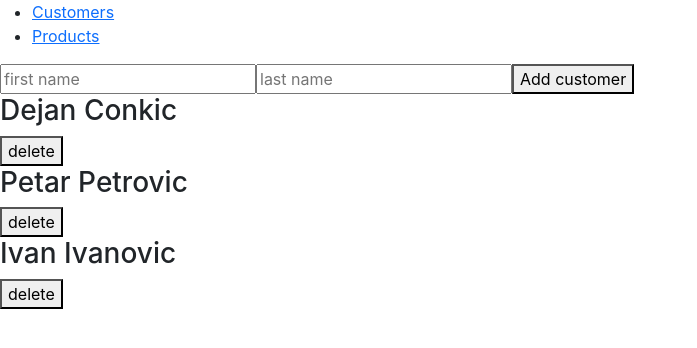
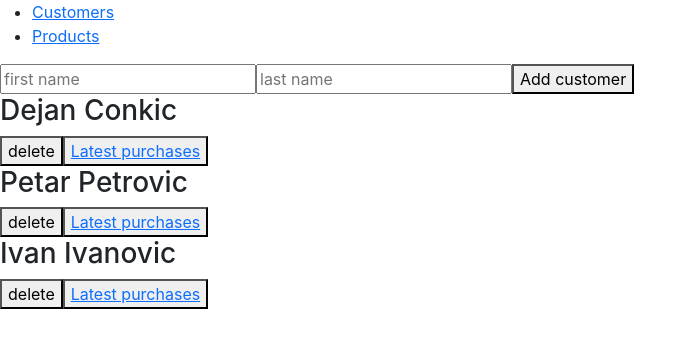
Before and after one commit to conkicdejan/store-app, a React (Create React App) app: page /customers in a window 1280 px wide. Shown: the top 348 px of the page, without its empty margins (0-697 px from the left). Built offline with nearby package versions, Linux system fonts and the light colour scheme.

Commit message:
Zadatak 4

```diff
--- a/src/components/Customer.jsx
+++ b/src/components/Customer.jsx
@@ -1,10 +1,15 @@
 import React from "react";
+import { Link, useRouteMatch } from "react-router-dom";
 
 export default function Customer({ id, fullname, remove }) {
+  let match = useRouteMatch();
   return (
     <div>
       <h3>{fullname}</h3>
       <button onClick={() => remove(id)}>delete</button>
+      <button>
+        <Link to={`${match.path}/${id}`}>Latest purchases</Link>
+      </button>
     </div>
   );
 }
--- /dev/null
+++ b/src/components/LatestPurchases.jsx
@@ -0,0 +1,20 @@
+import React from "react";
+import { useParams } from "react-router-dom";
+import CustomerService from "../services/CustomerService";
+
+export default function LatestPurchases() {
+  let { customerId } = useParams();
+  const customer = CustomerService.getById(+customerId);
+  const { firstName, lastName, latestPurchases } = customer;
+
+  return (
+    <div>
+      <h3>{firstName} {lastName}</h3>
+      <ul>
+        {latestPurchases.map((itemId) => (
+          <li key={itemId}>{itemId}</li>
+        ))}
+      </ul>
+    </div>
+  );
+}
--- a/src/pages/AppCustomers.jsx
+++ b/src/pages/AppCustomers.jsx
@@ -1,11 +1,14 @@
 import React, { useState } from "react";
 import CustomerService from "../services/CustomerService";
 import Customer from "./../components/Customer";
+import { Switch, Route, useRouteMatch, Link } from "react-router-dom";
+import LatestPurchases from "../components/LatestPurchases";
 
 export default function AppCustomers() {
   const [customers, setCustomers] = useState(CustomerService.getAll());
   const [firstName, setFirstName] = useState("");
   const [lastName, setLastName] = useState("");
+  let match = useRouteMatch();
 
   const fullname = (customer) => `${customer.firstName} ${customer.lastName}`;
 
@@ -25,6 +28,8 @@ export default function AppCustomers() {
 
   return (
     <div>
+      <Switch>
+        <Route exact path="/customers">
           <form onSubmit={addCustomer}>
             <input
               type="text"
@@ -50,6 +55,11 @@ export default function AppCustomers() {
                 />
             ))}
           </div>
+        </Route>
+        <Route path={`${match.path}/:customerId`}>
+          <LatestPurchases />
+        </Route>
+      </Switch>
     </div>
   );
 }
--- a/src/services/CustomerService.jsx
+++ b/src/services/CustomerService.jsx
@@ -1,14 +1,18 @@
 class CustomerService {
   constructor() {
     this.customers = [
-      { id: 1, firstName: "Dejan", lastName: "Conkic" },
-      { id: 2, firstName: "Petar", lastName: "Petrovic" },
-      { id: 3, firstName: "Ivan", lastName: "Ivanovic" },
+      { id: 1, firstName: "Dejan", lastName: "Conkic", latestPurchases: [1, 2, 3, 4] },
+      { id: 2, firstName: "Petar", lastName: "Petrovic", latestPurchases: [1, 3]  },
+      { id: 3, firstName: "Ivan", lastName: "Ivanovic", latestPurchases: []  },
     ];
   }
 
   getAll() {
     return this.customers;
+  }
+
+  getById(id) {
+    return this.customers.find(({ id: custId }) => custId === id)
   }
 
   add(newCustomer) {
```
Lines whose indentation alone changed are shown as unchanged.
